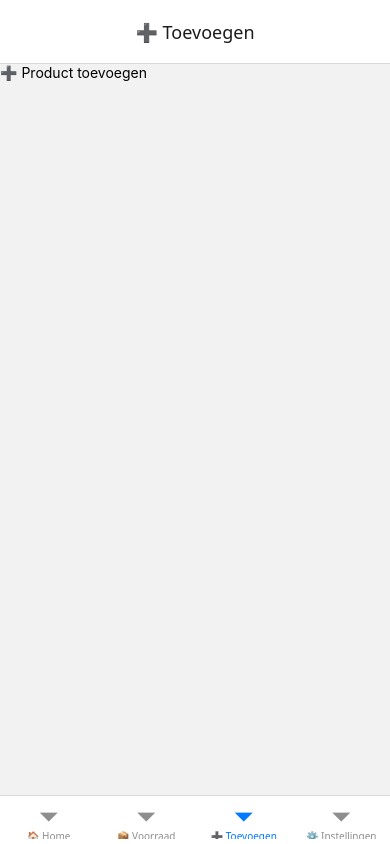
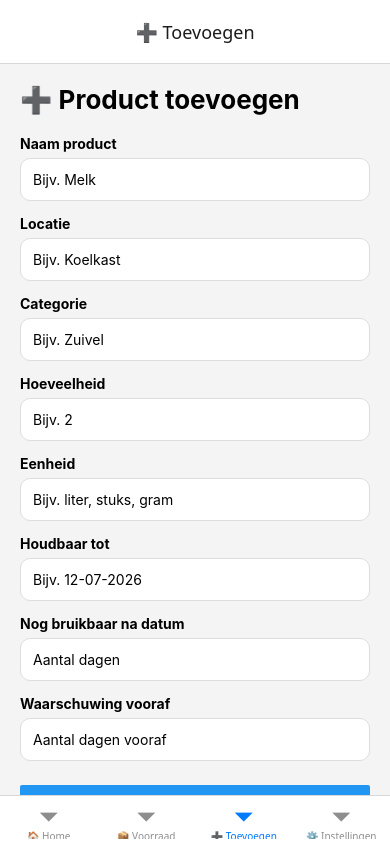
Before and after one commit to Diede380/MijnApp, a React Native app: screen /Toevoegen in a window 390 px wide. Built offline with nearby package versions, Linux system fonts and the light colour scheme.

Commit message:
Make product form save to inventory

```diff
--- a/App.tsx
+++ b/App.tsx
@@ -1,5 +1,7 @@
 import { NavigationContainer } from "@react-navigation/native";
 import { createBottomTabNavigator } from "@react-navigation/bottom-tabs";
+
+import { ProductProvider } from "./src/context/ProductContext";
 
 import { HomeScreen } from "./src/screens/HomeScreen";
 import { InventoryScreen } from "./src/screens/InventoryScreen";
@@ -10,6 +12,7 @@ const Tab = createBottomTabNavigator();
 
 export default function App() {
   return (
+    <ProductProvider>
       <NavigationContainer>
         <Tab.Navigator
           screenOptions={{
@@ -41,5 +44,6 @@ export default function App() {
           />
         </Tab.Navigator>
       </NavigationContainer>
+    </ProductProvider>
   );
 }
--- /dev/null
+++ b/src/context/ProductContext.tsx
@@ -0,0 +1,44 @@
+import React, { createContext, useContext, useState } from "react";
+
+export type Product = {
+  id: string;
+  naam: string;
+  locatie: string;
+  categorie: string;
+  hoeveelheid: string;
+  eenheid: string;
+  houdbaarTot: string;
+  extraDagen: string;
+  waarschuwingDagen: string;
+};
+
+type ProductContextType = {
+  producten: Product[];
+  addProduct: (product: Product) => void;
+};
+
+const ProductContext = createContext<ProductContextType | undefined>(undefined);
+
+export function ProductProvider({ children }: { children: React.ReactNode }) {
+  const [producten, setProducten] = useState<Product[]>([]);
+
+  function addProduct(product: Product) {
+    setProducten((huidigeProducten) => [...huidigeProducten, product]);
+  }
+
+  return (
+    <ProductContext.Provider value={{ producten, addProduct }}>
+      {children}
+    </ProductContext.Provider>
+  );
+}
+
+export function useProducts() {
+  const context = useContext(ProductContext);
+
+  if (!context) {
+    throw new Error("useProducts moet binnen ProductProvider gebruikt worden");
+  }
+
+  return context;
+}
--- a/src/screens/AddProductScreen.tsx
+++ b/src/screens/AddProductScreen.tsx
@@ -1,9 +1,163 @@
-import { Text, View } from "react-native";
+import { useProducts } from "../context/ProductContext";
+import React, { useState } from "react";
+import {
+  Button,
+  ScrollView,
+  StyleSheet,
+  Text,
+  TextInput,
+  View,
+} from "react-native";
 
 export function AddProductScreen() {
+  const [naam, setNaam] = useState("");
+  const [locatie, setLocatie] = useState("");
+  const [categorie, setCategorie] = useState("");
+  const [hoeveelheid, setHoeveelheid] = useState("");
+  const [eenheid, setEenheid] = useState("");
+  const [houdbaarTot, setHoudbaarTot] = useState("");
+  const [extraDagen, setExtraDagen] = useState("");
+  const [waarschuwingDagen, setWaarschuwingDagen] = useState("");
+  const { addProduct } = useProducts();
+
   return (
-    <View>
-      <Text>➕ Product toevoegen</Text>
-    </View>
+    <ScrollView style={styles.container}>
+      <Text style={styles.title}>➕ Product toevoegen</Text>
+
+      <View style={styles.field}>
+        <Text style={styles.label}>Naam product</Text>
+        <TextInput
+          style={styles.input}
+          placeholder="Bijv. Melk"
+          value={naam}
+          onChangeText={setNaam}
+        />
+      </View>
+
+      <View style={styles.field}>
+        <Text style={styles.label}>Locatie</Text>
+        <TextInput
+          style={styles.input}
+          placeholder="Bijv. Koelkast"
+          value={locatie}
+          onChangeText={setLocatie}
+        />
+      </View>
+
+      <View style={styles.field}>
+        <Text style={styles.label}>Categorie</Text>
+        <TextInput
+          style={styles.input}
+          placeholder="Bijv. Zuivel"
+          value={categorie}
+          onChangeText={setCategorie}
+        />
+      </View>
+
+      <View style={styles.field}>
+        <Text style={styles.label}>Hoeveelheid</Text>
+        <TextInput
+          style={styles.input}
+          placeholder="Bijv. 2"
+          keyboardType="numeric"
+          value={hoeveelheid}
+          onChangeText={setHoeveelheid}
+        />
+      </View>
+
+      <View style={styles.field}>
+        <Text style={styles.label}>Eenheid</Text>
+        <TextInput
+          style={styles.input}
+          placeholder="Bijv. liter, stuks, gram"
+          value={eenheid}
+          onChangeText={setEenheid}
+        />
+      </View>
+
+      <View style={styles.field}>
+        <Text style={styles.label}>Houdbaar tot</Text>
+        <TextInput
+          style={styles.input}
+          placeholder="Bijv. 12-07-2026"
+          value={houdbaarTot}
+          onChangeText={setHoudbaarTot}
+        />
+      </View>
+
+      <View style={styles.field}>
+        <Text style={styles.label}>Nog bruikbaar na datum</Text>
+        <TextInput
+          style={styles.input}
+          placeholder="Aantal dagen"
+          keyboardType="numeric"
+          value={extraDagen}
+          onChangeText={setExtraDagen}
+        />
+      </View>
+
+      <View style={styles.field}>
+        <Text style={styles.label}>Waarschuwing vooraf</Text>
+        <TextInput
+          style={styles.input}
+          placeholder="Aantal dagen vooraf"
+          keyboardType="numeric"
+          value={waarschuwingDagen}
+          onChangeText={setWaarschuwingDagen}
+        />
+      </View>
+
+      <View style={styles.buttonWrapper}>
+        <Button
+          title="Opslaan"
+          onPress={() => {
+            addProduct({
+    id: Date.now().toString(),
+              naam,
+              locatie,
+              categorie,
+              hoeveelheid,
+              eenheid,
+              houdbaarTot,
+              extraDagen,
+              waarschuwingDagen,
+            });
+
+            alert("Product opgeslagen.");
+          }}
+        />
+      </View>
+    </ScrollView>
   );
 }
+
+const styles = StyleSheet.create({
+  container: {
+    flex: 1,
+    padding: 20,
+    backgroundColor: "#F4F4F4",
+  },
+  title: {
+    fontSize: 26,
+    fontWeight: "bold",
+    marginBottom: 20,
+  },
+  field: {
+    marginBottom: 14,
+  },
+  label: {
+    fontWeight: "bold",
+    marginBottom: 6,
+  },
+  input: {
+    backgroundColor: "#FFFFFF",
+    borderRadius: 10,
+    padding: 12,
+    borderWidth: 1,
+    borderColor: "#DDDDDD",
+  },
+  buttonWrapper: {
+    marginTop: 10,
+    marginBottom: 50,
+  },
+});
--- a/src/screens/InventoryScreen.tsx
+++ b/src/screens/InventoryScreen.tsx
@@ -1,9 +1,52 @@
-import { Text, View } from "react-native";
+import { ScrollView, StyleSheet, Text, View } from "react-native";
+import { useProducts } from "../context/ProductContext";
 
 export function InventoryScreen() {
+  const { producten } = useProducts();
+
   return (
-    <View>
-      <Text>📦 Voorraad</Text>
-    </View>
+    <ScrollView style={styles.container}>
+      <Text style={styles.title}>📦 Voorraad</Text>
+
+      {producten.length === 0 ? (
+        <Text>Geen producten gevonden.</Text>
+      ) : (
+        producten.map((product) => (
+          <View key={product.id} style={styles.card}>
+            <Text style={styles.name}>{product.naam}</Text>
+            <Text>
+              {product.hoeveelheid} {product.eenheid}
+            </Text>
+            <Text>
+              {product.locatie} - {product.categorie}
+            </Text>
+            <Text>Houdbaar tot: {product.houdbaarTot}</Text>
+          </View>
+        ))
+      )}
+    </ScrollView>
   );
 }
+
+const styles = StyleSheet.create({
+  container: {
+    flex: 1,
+    padding: 20,
+    backgroundColor: "#F4F4F4",
+  },
+  title: {
+    fontSize: 26,
+    fontWeight: "bold",
+    marginBottom: 20,
+  },
+  card: {
+    backgroundColor: "#FFFFFF",
+    padding: 16,
+    borderRadius: 12,
+    marginBottom: 12,
+  },
+  name: {
+    fontSize: 18,
+    fontWeight: "bold",
+  },
+});
```
Also changed, not shown: src/database/ProductDatabase.ts (added, +11 -0 lines), src/models/Product.ts (added, +25 -0 lines). Lines whose indentation alone changed are shown as unchanged.
